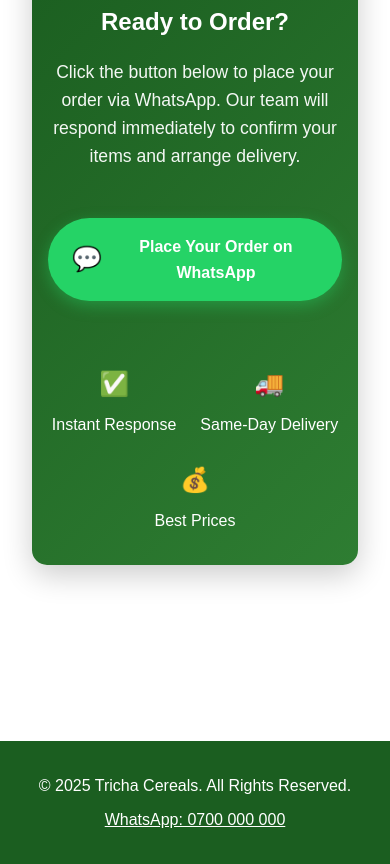
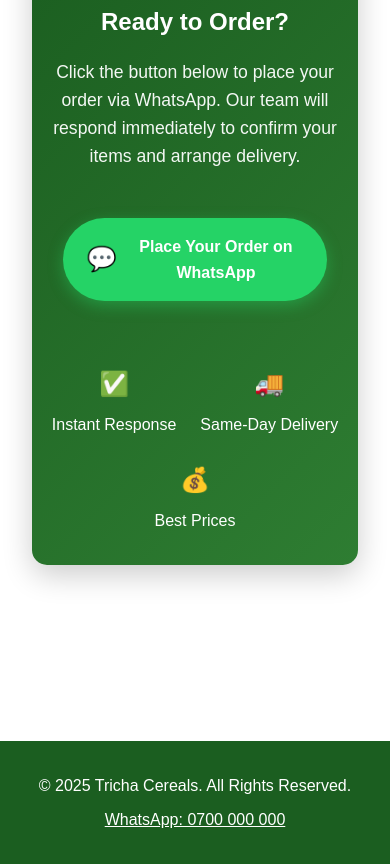
Before and after one commit to jose-githu/TRICHA-CEREALS, a plain HTML site: page products.html in a window 390 px wide. Shown: the part 3788-4652 px from the top of the page. Drawn offline with Linux system fonts and the light colour scheme.

Commit message:
Add files via upload

```diff
--- a/style.css
+++ b/style.css
@@ -245,6 +245,7 @@ body {
 .whatsapp-btn {
     display: inline-flex;
     align-items: center;
+    justify-content: center;
     gap: 0.75rem;
     background: #25D366;
     color: white;
@@ -256,6 +257,8 @@ body {
     transition: all 0.3s;
     box-shadow: 0 5px 15px rgba(37, 211, 102, 0.4);
     margin: 1rem 0 2rem;
+    max-width: 100%;
+    width: auto;
 }
 
 .whatsapp-btn:hover {
@@ -406,6 +409,10 @@ body {
     .whatsapp-btn {
         padding: 1rem 1.5rem;
         font-size: 1rem;
+        width: 90%;
+        max-width: 350px;
+        text-align: center;
+        white-space: normal;
     }
 
     .cta-benefits {
```
